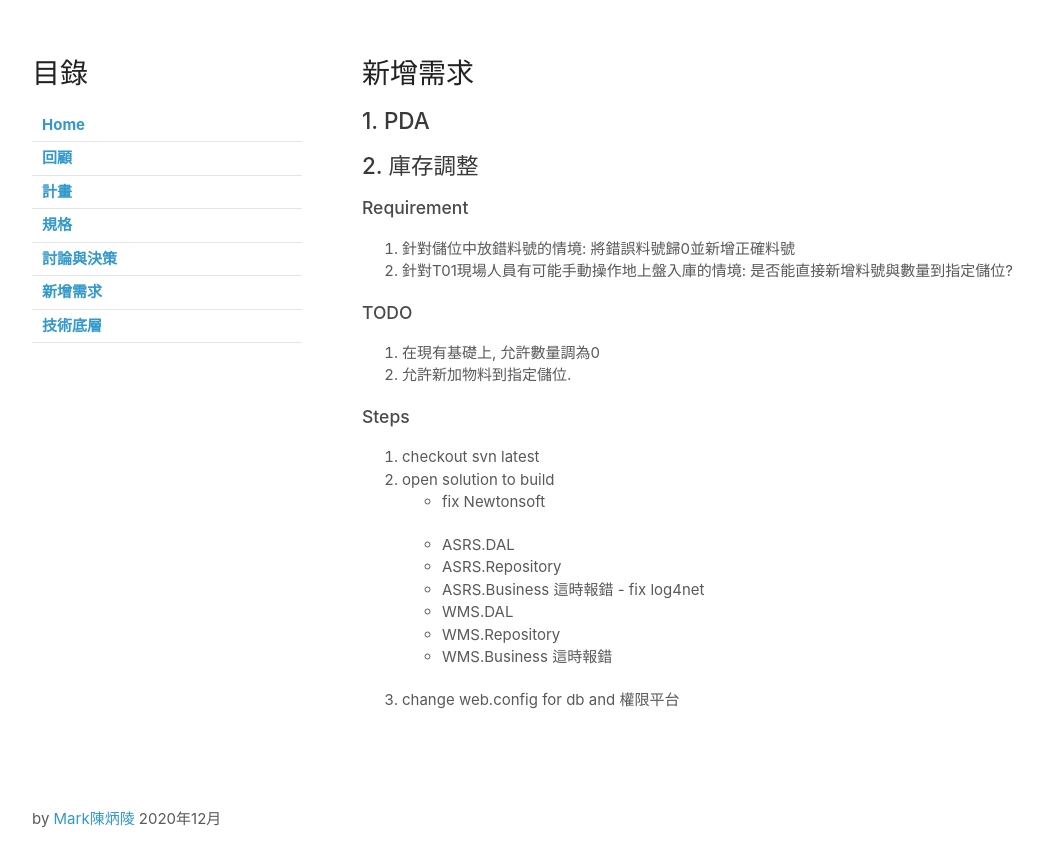
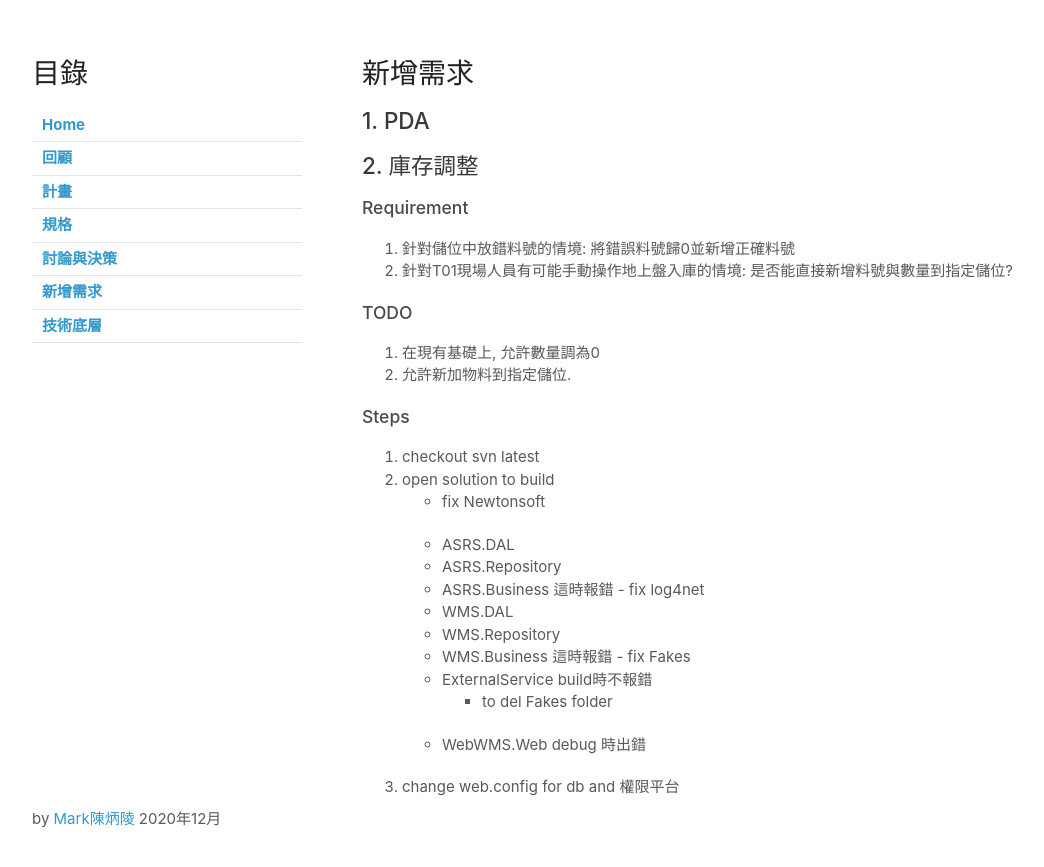
Before and after one commit to dreamaitek/p003, a Jekyll site: the page built from extra.md, in a window 1280 px wide. Shown: the top 867 px of the page, without its empty margins (68-1112 px from the left). Built offline with Jekyll 4.4.1, drawn with Linux system fonts in a browser that asks for light colours; our own code applies the rules of GitHub Pages for plain Markdown files.

Commit message:
Update extra.md

```diff
--- a/extra.md
+++ b/extra.md
@@ -28,6 +28,12 @@
     - WMS.DAL
     - WMS.Repository
     - WMS.Business 這時報錯
+  - fix Fakes
+    - ExternalService  build時不報錯
+      - to del Fakes folder
+    - WebWMS.Web debug 時出錯
+
+
 
 
 1. change web.config for db and 權限平台
```
